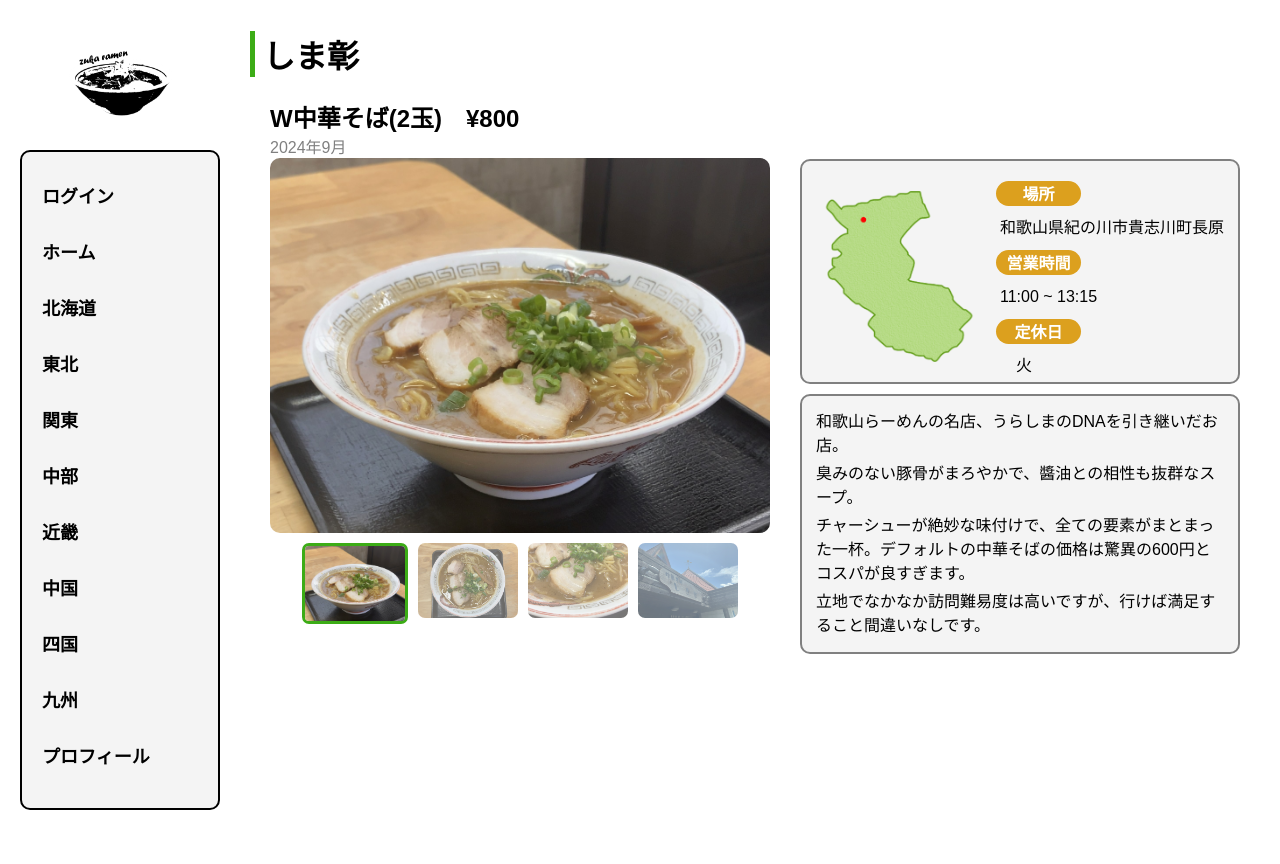
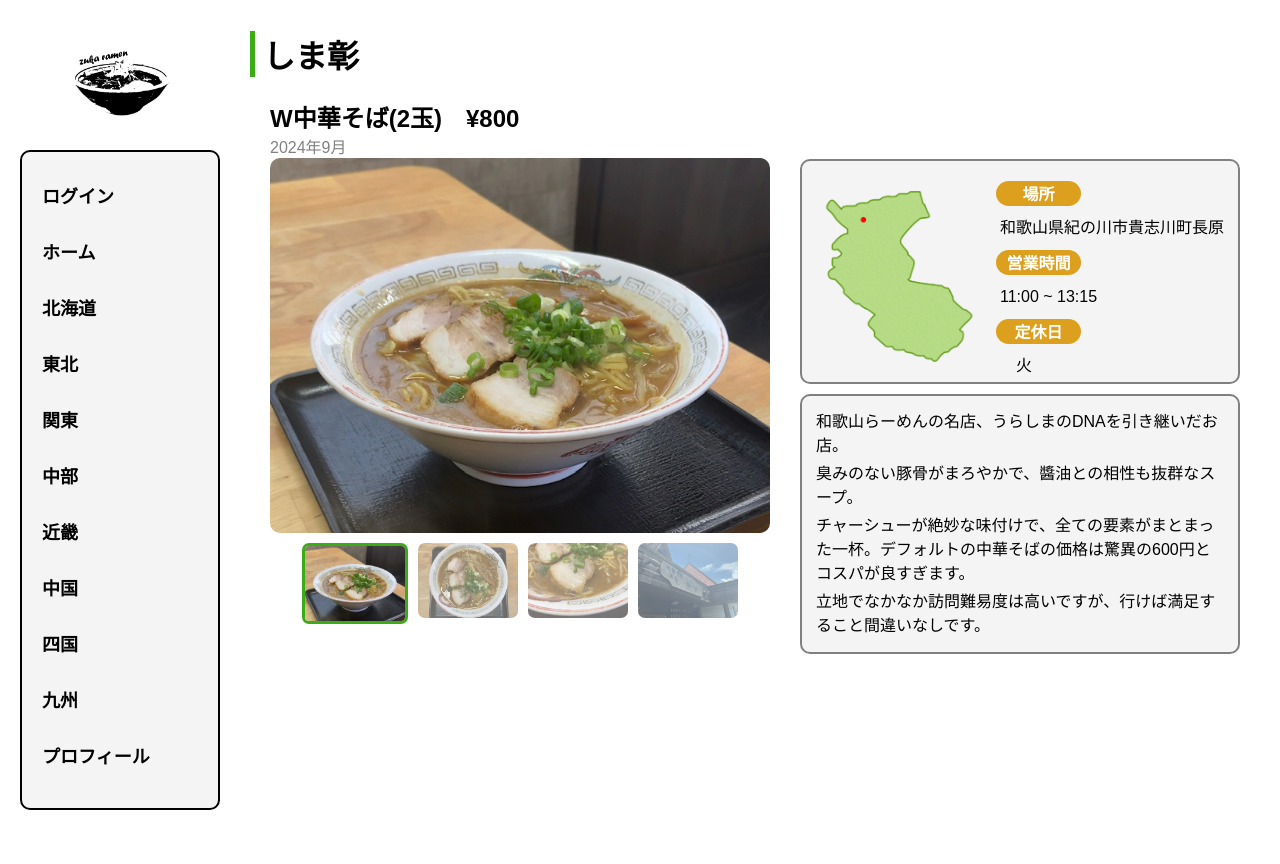
Before and after one commit to zuka121/ramen-blog, a Django app: page /store/1/ in a window 1280 px wide. Shown: the top 864 px of the page. Run offline with Django 5.2, Linux system fonts and the light colour scheme; data comes from the database, SQL or seed files in the repository.

Commit message:
photo change

```diff
--- a/mypage/templates/shimasyo.html
+++ b/mypage/templates/shimasyo.html
@@ -196,18 +196,18 @@
               </div>
          <!-- メイン画像 -->
          <div class="main-image-container">
-             <img src="{% static 'mypage/shimasyo1.jpg' %}" class="active" alt="画像1">
-             <img src="{% static 'mypage/shimasyo2.jpg' %}" alt="画像2">
-             <img src="{% static 'mypage/shimasyo3.jpg' %}" alt="画像3">
-             <img src="{% static 'mypage/shimasyo4.jpg' %}" alt="画像4">
+             <img src="{% static 'mypage/shimasyo1.jpeg' %}" class="active" alt="画像1">
+             <img src="{% static 'mypage/shimasyo2.jpeg' %}" alt="画像2">
+             <img src="{% static 'mypage/shimasyo3.jpeg' %}" alt="画像3">
+             <img src="{% static 'mypage/shimasyo4.jpeg' %}" alt="画像4">
          </div>
 
          <!-- サムネイル画像のメニュー -->
           <div class="thumbnail-container">
-             <img src="{% static 'mypage/shimasyo1.jpg' %}" class="active-thumbnail" alt="画像1のサムネイル" data-index="0">
-             <img src="{% static 'mypage/shimasyo2.jpg' %}" alt="画像2のサムネイル" data-index="1">
-             <img src="{% static 'mypage/shimasyo3.jpg' %}" alt="画像3のサムネイル" data-index="2">
-             <img src="{% static 'mypage/shimasyo4.jpg' %}" alt="画像4のサムネイル" data-index="3">
+             <img src="{% static 'mypage/shimasyo1.jpeg' %}" class="active-thumbnail" alt="画像1のサムネイル" data-index="0">
+             <img src="{% static 'mypage/shimasyo2.jpeg' %}" alt="画像2のサムネイル" data-index="1">
+             <img src="{% static 'mypage/shimasyo3.jpeg' %}" alt="画像3のサムネイル" data-index="2">
+             <img src="{% static 'mypage/shimasyo4.jpeg' %}" alt="画像4のサムネイル" data-index="3">
          </div>
       </div>
 
--- a/mypage/templates/wakayama.html
+++ b/mypage/templates/wakayama.html
@@ -75,7 +75,7 @@
     <div class="block-container">
         <a href="{% url 'store_detail' store_id=1 %}">
         <div class="block">
-            <img src="{% static 'mypage/shimasyo1.jpg' %}" alt="しま彰">
+            <img src="{% static 'mypage/shimasyo1.jpeg' %}" alt="しま彰">
             <div class="description">　しま彰</div>
             <div class="description1">　和歌山県紀の川市</div>
 
```
Also changed, not shown: mypage/static/mypage/shimasyo1.jpeg (added), mypage/static/mypage/shimasyo1.jpg (deleted), mypage/static/mypage/shimasyo2.jpeg (added), mypage/static/mypage/shimasyo2.jpg (deleted), mypage/static/mypage/shimasyo3.jpeg (added), mypage/static/mypage/shimasyo3.jpg (deleted), mypage/static/mypage/shimasyo4.jpeg (added), mypage/static/mypage/shimasyo4.jpg (deleted).
